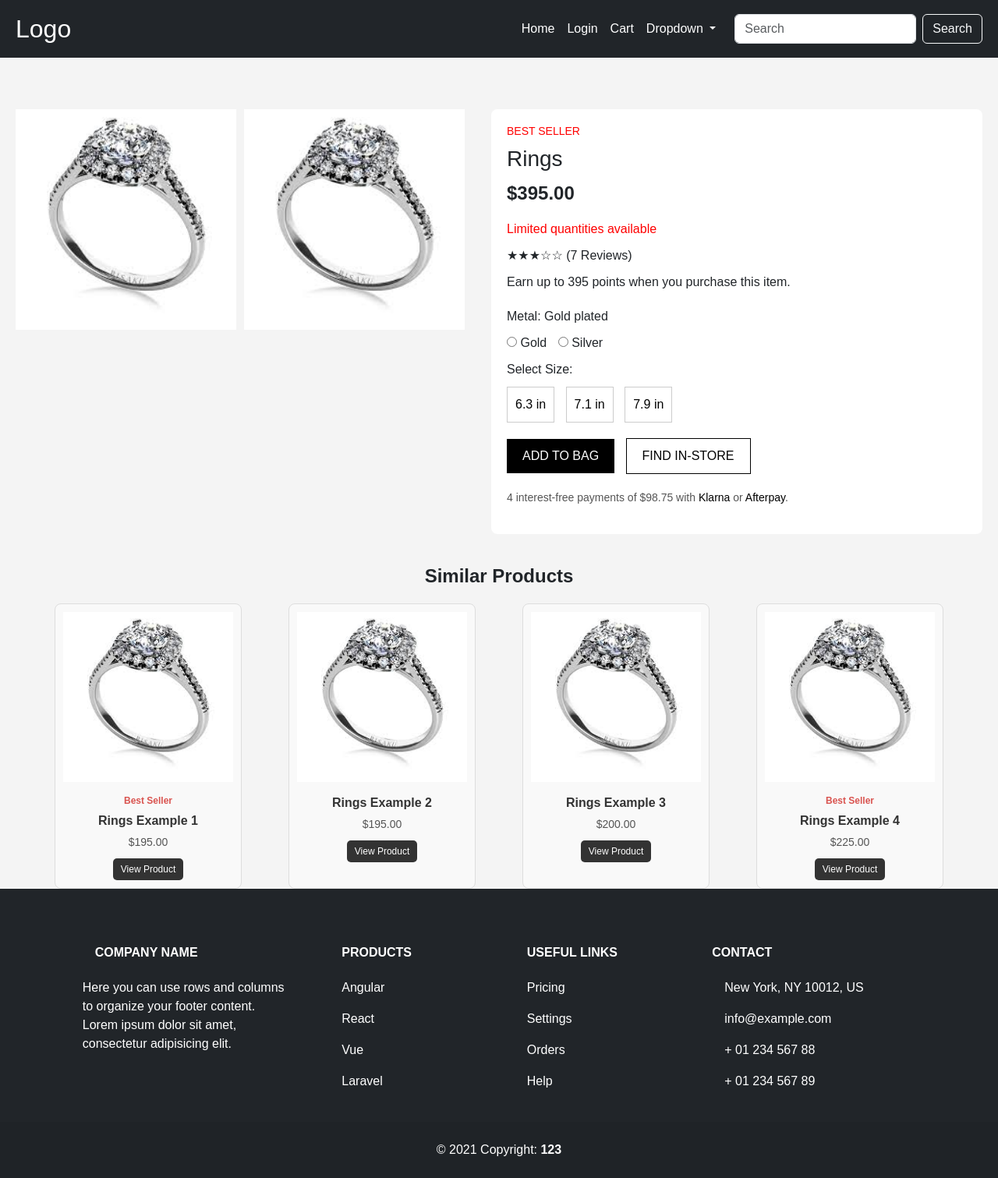
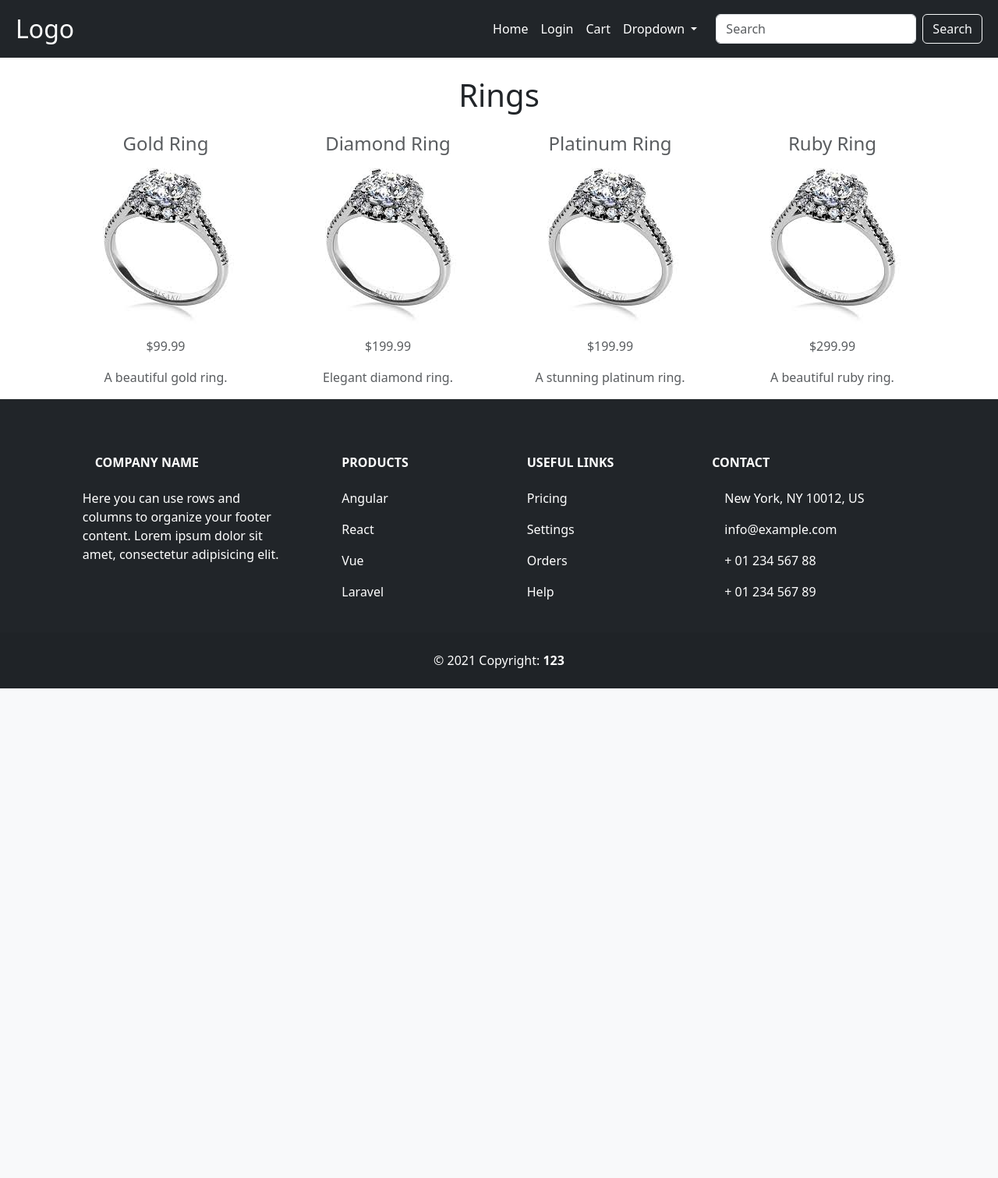
Before and after one commit to Edgar-Sumabat-Jr/objor-marketplace, a Django app: page /category/1/ in a window 1280 px wide. Shown: the whole page at 78% size. After the commit the page ends 883 px from the top, so only its background shows below. Run offline with Django 5.2, Linux system fonts and the light colour scheme; data comes from the database, SQL or seed files in the repository; both versions use the stored data as it was after the commit; some libraries are stand-ins or nearby versions.

Commit message:
Add files via upload

```diff
--- a/djangobootstrap/project1/app1/models.py
+++ b/djangobootstrap/project1/app1/models.py
@@ -17,6 +17,3 @@ class Product(models.Model):
 
     def __str__(self):
         return self.name
-
-    def get_image_url(self):
-        return static(self.image)  # Helper to get full static URL
--- /dev/null
+++ b/djangobootstrap/project1/app1/templates/category_detail.html
@@ -0,0 +1,25 @@
+{% extends 'base.html' %}
+
+{% load static %}
+
+{% block content %}
+<div class="container">
+    <h1 class="text-center my-4">{{ category.name }}</h1>
+    <div class="row">
+        {% if products %}
+            {% for product in products %}
+            <div class="col-md-3 text-center text-muted">
+                <h4 class="fw-normal">{{ product.name }}</h4>
+                <a href="{% url 'shop' %}?id={{ product.id }}"> <!-- Link to shop.html with product ID -->
+                    <img src="{% static product.image %}" class="img-fluid" alt="{{ product.name }}">
+                </a>
+                <p>${{ product.price }}</p>
+                <p>{{ product.description }}</p>
+            </div>
+            {% endfor %}
+        {% else %}
+            <p>No products available in this category.</p>
+        {% endif %}
+    </div>
+</div>
+{% endblock %}
--- a/djangobootstrap/project1/app1/templates/shop.html
+++ b/djangobootstrap/project1/app1/templates/shop.html
@@ -14,15 +14,15 @@
 <div class="product-container">
     <div class="images">
         <div class="small-images">
-            <img src="{% static category.image %}" alt="{{ category.name }} Image">
-            <img src="{% static category.image %}" alt="{{ category.name }} Alternate Image">
+            <img src="{% static product.image %}" alt="{{ product.name }} Image">
+            <img src="{% static product.image %}" alt="{{ product.name }} Alternate Image">
         </div>
     </div>
 
     <div class="product-info">
         <h1>BEST SELLER</h1>
-        <h2>{{ category.name }}</h2>
-        <p class="price">$395.00</p>
+        <h2>{{ product.name }}</h2>
+        <p class="price">${{ product.price }}</p>
         <p class="limited">Limited quantities available</p>
 
         <div class="rating">
@@ -30,7 +30,7 @@
         </div>
 
         <div class="points">
-            <p>Earn up to 395 points when you purchase this item. <a href="#">Learn more</a></p>
+            <p>Earn up to {{ product.price|floatformat:0 }} points when you purchase this item. <a href="#">Learn more</a></p>
         </div>
 
         <div class="metal">
@@ -48,10 +48,10 @@
 
         <form method="POST" action="{% url 'add_to_cart' %}">
             {% csrf_token %}
-            <input type="hidden" name="name" value="{{ category.name }}">
-            <input type="hidden" name="price" value="$395.00">
-            <input type="hidden" name="image" value="{% static category.image %}">
-            <input type="hidden" name="description" value="A beautiful {{ category.name }} perfect for any occasion.">
+            <input type="hidden" name="name" value="{{ product.name }}">
+            <input type="hidden" name="price" value="{{ product.price }}">
+            <input type="hidden" name="image" value="{% static product.image %}">
+            <input type="hidden" name="description" value="A beautiful {{ product.name }} perfect for any occasion.">
             <div class="actions">
                 <button type="submit" class="add-to-bag">ADD TO BAG</button>
                 <button class="find-in-store">FIND IN-STORE</button>
@@ -59,7 +59,7 @@
         </form>
 
         <div class="payment-options">
-            <p>4 interest-free payments of $98.75 with <a href="#">Klarna</a> or <a href="#">Afterpay</a>.</p>
+            <p>4 interest-free payments of ${{ product.price|divisibleby:4 }} with <a href="#">Klarna</a> or <a href="#">Afterpay</a>.</p>
         </div>
     </div>
 </div>
@@ -67,40 +67,17 @@
 <h2 class="section-title">Similar Products</h2>
 
 <div class="product-grid">
+    {% for similar_product in similar_products %}
     <div class="product-card">
-        <a href="{% url 'category_detail' category.id %}"> <!-- Link to the specific product's detail page -->
-            <img src="{% static category.image %}" alt="{{ category.name }}">
+        <a href="{% url 'shop' %}?id={{ similar_product.id }}"> <!-- Link to the specific similar product -->
+            <img src="{% static similar_product.image %}" alt="{{ similar_product.name }}">
             <p class="best-seller">Best Seller</p>
-            <p class="product-name">{{ category.name }} Example 1</p>
-            <p class="product-price">$195.00</p>
+            <p class="product-name">{{ similar_product.name }}</p>
+            <p class="product-price">${{ similar_product.price }}</p>
             <button class="small-button">View Product</button>
         </a>
     </div>
-    <div class="product-card">
-        <a href="{% url 'category_detail' category.id %}"> <!-- Link to the specific product's detail page -->
-            <img src="{% static category.image %}" alt="{{ category.name }}">
-            <p class="product-name">{{ category.name }} Example 2</p>
-            <p class="product-price">$195.00</p>
-            <button class="small-button">View Product</button>
-        </a>
-    </div>
-    <div class="product-card">
-        <a href="{% url 'category_detail' category.id %}"> <!-- Link to the specific product's detail page -->
-            <img src="{% static category.image %}" alt="{{ category.name }}">
-            <p class="product-name">{{ category.name }} Example 3</p>
-            <p class="product-price">$200.00</p>
-            <button class="small-button">View Product</button>
-        </a>
-    </div>
-    <div class="product-card">
-        <a href="{% url 'category_detail' category.id %}"> <!-- Link to the specific product's detail page -->
-            <img src="{% static category.image %}" alt="{{ category.name }}">
-            <p class="best-seller">Best Seller</p>
-            <p class="product-name">{{ category.name }} Example 4</p>
-            <p class="product-price">$225.00</p>
-            <button class="small-button">View Product</button>
-        </a>
-    </div>
+    {% endfor %}
 </div>
 
 {% endblock %}
--- a/djangobootstrap/project1/app1/urls.py
+++ b/djangobootstrap/project1/app1/urls.py
@@ -3,7 +3,7 @@ from . import views
 from django.contrib.auth import views as auth_views
 from django.conf import settings
 from django.conf.urls.static import static
-from .views import home_view, category_detail_view, product_detail_view
+from .views import home_view, category_detail, shop_view
 
 urlpatterns = [
     path('', views.home_view, name='home'),
@@ -17,7 +17,8 @@ urlpatterns = [
     path('necklace/', views.necklace_view, name='necklace'),
     path('add-to-cart/', views.add_to_cart, name='add_to_cart'),
     path('remove-from-cart/', views.remove_from_cart, name='remove_from_cart'),
-    path('category/<int:category_id>/', category_detail_view, name='category_detail'),  # New URL for category details
-    path('product/<int:product_id>/', product_detail_view, name='product_detail'),
+    path('category/<int:category_id>/', category_detail, name='category_detail'),  # New URL for category details
+    path('shop/', shop_view, name='shop'),  # Add this line for the shop view
+
     path('logout/', auth_views.LogoutView.as_view(next_page='home'), name='logout'),
 ] + static(settings.MEDIA_URL, document_root=settings.MEDIA_ROOT)
--- a/djangobootstrap/project1/app1/views.py
+++ b/djangobootstrap/project1/app1/views.py
@@ -147,11 +147,22 @@ def remove_from_cart(request):
 
     return JsonResponse({'status': 'error'}, status=400)
 
-def category_detail_view(request, category_id):
+def category_detail(request, category_id):
     category = get_object_or_404(ProductCategory, id=category_id)
+    products = category.products.all()  # This fetches products related to the category
+    return render(request, 'category_detail.html', {'category': category, 'products': products})
 
-    return render(request, 'shop.html', {'category': category})
 
-def product_detail_view(request, product_id):
-    product = get_object_or_404(Product, id=product_id)
-    return render(request, 'product_detail.html', {'product': product})
+def shop_view(request):
+    product_id = request.GET.get('id')
+    product = None
+    similar_products = []
+
+    if product_id:
+        product = get_object_or_404(Product, id=product_id)
+        similar_products = Product.objects.filter(category=product.category).exclude(id=product.id)[:4]  # Get similar products
+
+    return render(request, 'shop.html', {
+        'product': product,
+        'similar_products': similar_products,
+    })
```
Also changed, not shown: djangobootstrap/project1/db.sqlite3.
